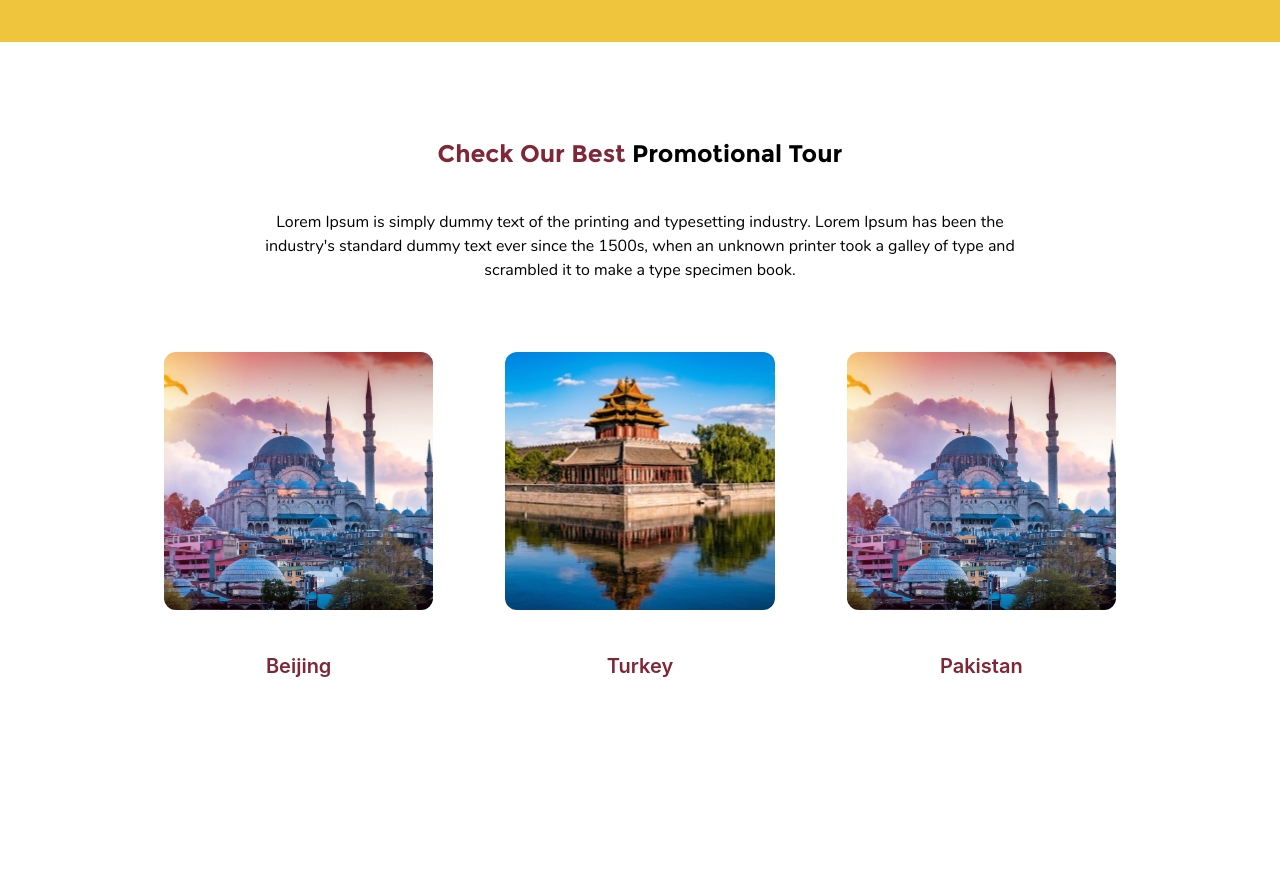
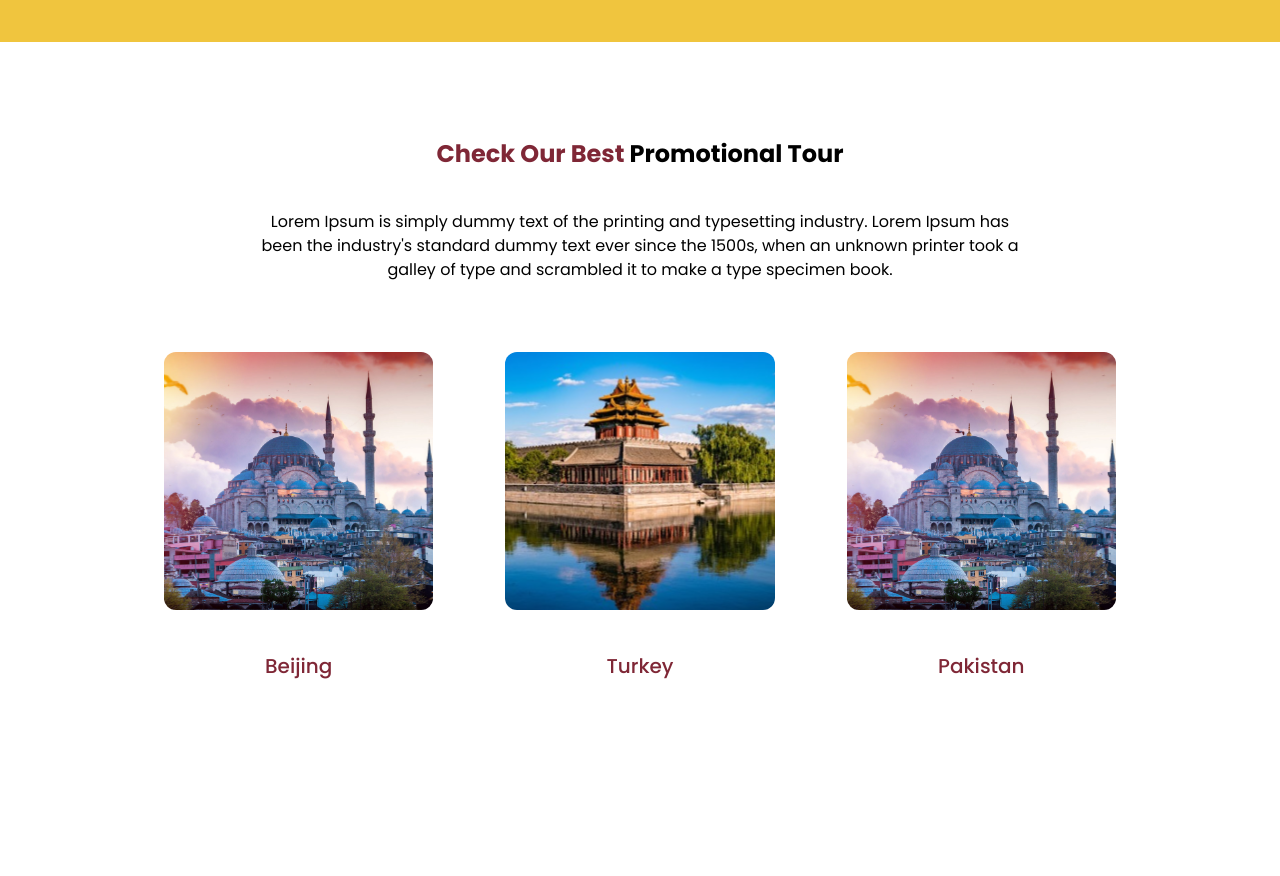
Before and after one commit to defz7/travelline, a Next.js app: page / in a window 1280 px wide. Shown: the part 760-1636 px from the top of the page. Built offline with nearby package versions, Linux system fonts and the light colour scheme.

Commit message:
fix: change font-family on promotion section

```diff
--- a/components/Home/promotion.tsx
+++ b/components/Home/promotion.tsx
@@ -4,14 +4,14 @@ function Promotion() {
     return(
         <div className="h-full grid bg-white pt-24 xl:py-24 px-16 xl:px-32 2xl:px-52">
             <div className="grid xl:container xl:mx-auto justify-items-center content-center space-y-10">
-                <h1 className="font-montserratBold text-black text-2xl 2xl:text-3xl">
+                <h1 className="font-poppinsBold text-black text-2xl 2xl:text-3xl">
                     <span className="text-brownfont">
                         Check Our Best
                     </span> {""}
                         Promotional Tour
                 </h1>
                 <div className="w-5/6 xl:w-3/4">
-                    <p className="font-nunito items-center text-black text-base 2xl:text-xl text-center">
+                    <p className="font-poppinsRegular items-center text-black text-base 2xl:text-xl text-center">
                         Lorem Ipsum is simply dummy text of the printing and typesetting industry.
                         Lorem Ipsum has been the industry's standard dummy text ever since the 1500s,
                         when an unknown printer took a galley of type and scrambled it to make a type specimen book.
@@ -42,13 +42,13 @@ function Promotion() {
                             />
                         </a>
                     </Link>
-                    <p className="flex justify-center text-brownfont font-semibold text-xl">
+                    <p className="flex justify-center text-brownfont font-poppinsMedium text-xl">
                         Beijing
                     </p>
-                    <p className="flex justify-center text-brownfont font-semibold text-xl">
+                    <p className="flex justify-center text-brownfont font-poppinsMedium text-xl">
                         Turkey
                     </p>
-                    <p className="flex justify-center text-brownfont font-semibold text-xl">
+                    <p className="flex justify-center text-brownfont font-poppinsMedium text-xl">
                         Pakistan
                     </p>
                 </div>
```
